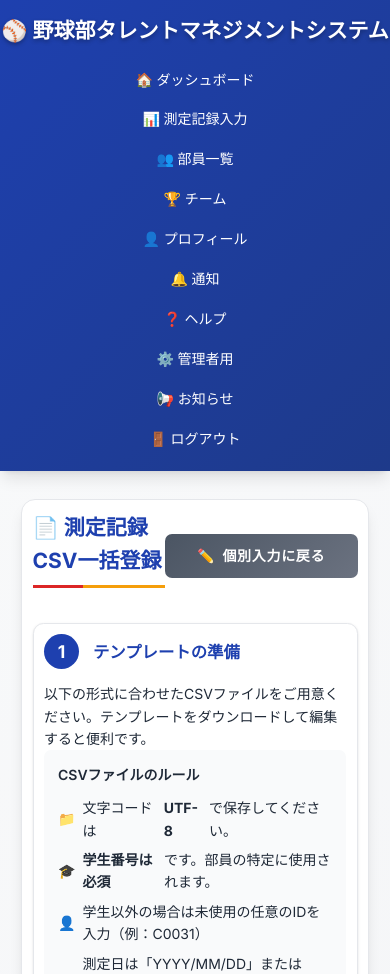
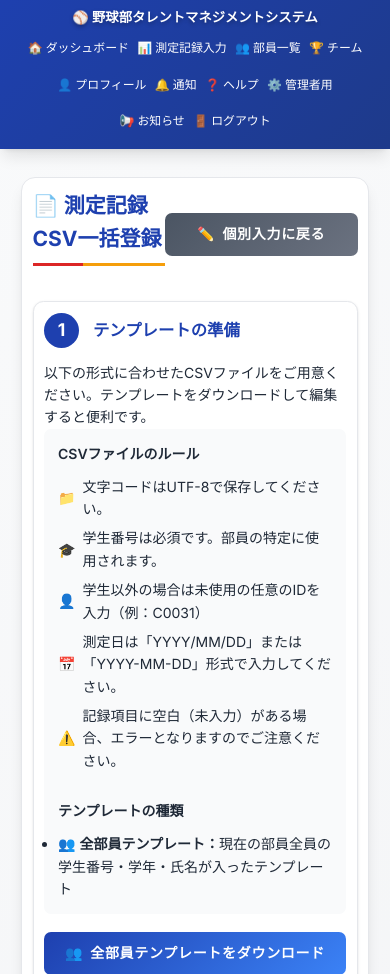
Before and after one commit to cosmos21737/webapp, a Flask app: page /measurements/csv_import in a window 390 px wide. Shown: the top 974 px of the page. Run offline with Flask 3, Linux system fonts and the light colour scheme; a user stored in the database is signed in; parts of the project's set-up code (start-up, migrations or seed data) failed here and were passed over.

Commit message:
スマホ表示に対応

```diff
--- a/app/app.py
+++ b/app/app.py
@@ -108,4 +108,4 @@ if __name__ == '__main__':
         initialize_database(app)
 
     print("アプリケーションを開始します...")
-    app.run()
+    app.run(debug=True)
--- a/app/static/styles.css
+++ b/app/static/styles.css
@@ -528,18 +528,19 @@ footer p {
     font-size: 14px;
   }
 
+  header {
+    padding: 0.5rem 0.5rem;
+  }
   header h1 {
-    font-size: 1.5rem;
-  }
-
+    font-size: 1.1rem;
+    margin-bottom: 0.5rem;
+  }
   nav ul {
-    flex-direction: column;
-    gap: 0.25rem;
-  }
-
+    gap: 0;
+  }
   nav ul li a {
-    display: block;
-    text-align: center;
+    font-size: 0.95rem;
+    padding: 0.5rem 0.5rem;
   }
 
   .container {
@@ -585,6 +586,15 @@ footer p {
   table td {
     padding: 0.5rem 0.25rem;
     font-size: 0.75rem;
+  }
+
+  header h1 {
+    font-size: 0.95rem;
+    margin-bottom: 0.3rem;
+  }
+  nav ul li a {
+    font-size: 0.85rem;
+    padding: 0.4rem 0.3rem;
   }
 }
 
--- a/app/templates/measurements/csv_import.html
+++ b/app/templates/measurements/csv_import.html
@@ -24,8 +24,8 @@
                     <div class="csv-rules">
                         <h4>CSVファイルのルール</h4>
                         <ul>
-                            <li><span class="icon">📁</span> 文字コードは <strong>UTF-8</strong> で保存してください。</li>
-                            <li><span class="icon">🎓</span> <strong>学生番号は必須</strong>です。部員の特定に使用されます。</li>
+                            <li><span class="icon">📁</span> 文字コードはUTF-8で保存してください。</li>
+                            <li><span class="icon">🎓</span> 学生番号は必須です。部員の特定に使用されます。</li>
                             <li><span class="icon">👤</span> 学生以外の場合は未使用の任意のIDを入力（例：C0031）</li>
                             <li><span class="icon">📅</span> 測定日は「YYYY/MM/DD」または「YYYY-MM-DD」形式で入力してください。</li>
                             <li><span class="icon">⚠️</span> 記録項目に空白（未入力）がある場合、エラーとなりますのでご注意ください。</li>
```
Also changed, not shown: Renderデプロイガイド.md (+1 -1 lines), プレゼンテーション.md (+10 -4 lines), instance/baseball_team.db.
